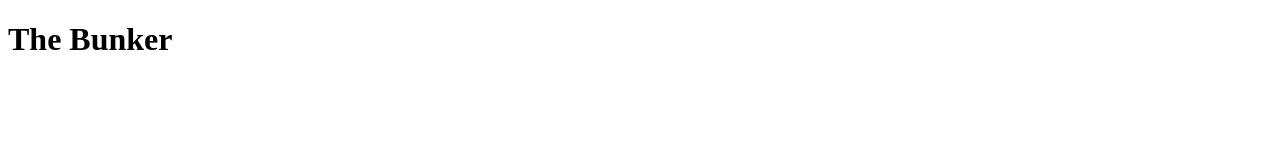
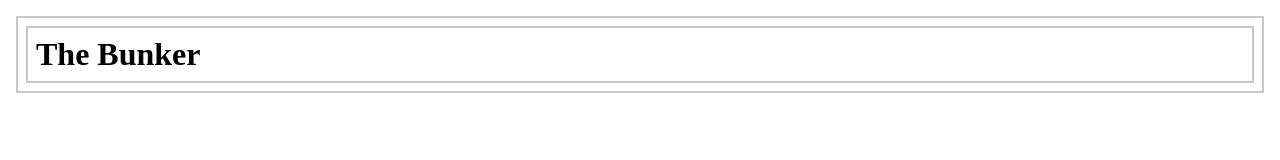
Before and after one commit to Heyzofi/the-bunker-project, a plain HTML site: page index.html in a window 1280 px wide. Drawn offline with Linux system fonts and the light colour scheme.

Commit message:
Update index.html

```diff
--- a/index.html
+++ b/index.html
@@ -6,7 +6,7 @@
         <title> The Bunker Hotel Sydney </title>
 
         <!--My own custom stylesheet -->
-        <link ref="stylesheet" href="/style.css">
+        <link rel="stylesheet" href="/style.css">
 
     </head>
 
```
